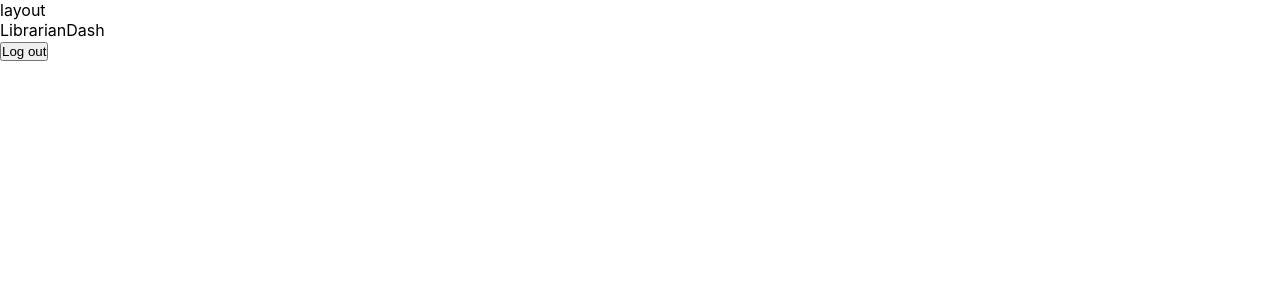
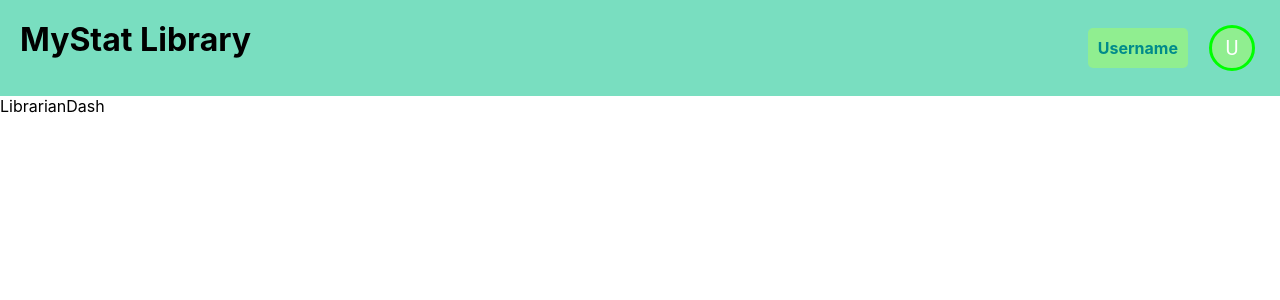
Before and after one commit to MeanLesss/ReactJS-Final-ELibrary-, a React (Create React App) app: page /librarian in a window 1280 px wide. Shown: the top 300 px of the page. Built offline with nearby package versions, Linux system fonts and the light colour scheme.

Commit message:
layout onterface in but not the fucntion

```diff
--- a/src/App.js
+++ b/src/App.js
@@ -30,6 +30,7 @@
 
     localStorage.setItem('user',JSON.stringify(res));
     navigate('/'+res.user.role.toLowerCase(),{replace:true})
+
 
     setError(false);
   }, [name, pass])
--- /dev/null
+++ b/src/Layout.css
@@ -0,0 +1,24 @@
+h1{
+    margin:0;
+    padding:0;
+    /* width:200px; */
+}
+label{
+    color:darkcyan;
+    font-weight: bold;
+    background-color:lightgreen;
+    padding:10px;
+    border-radius: 5px;
+
+}
+#navBar{
+    background-color:rgba(32,201,151,.6);
+    padding: 20px;
+    display:flex;
+    justify-content:space-between;
+}
+#userInfo{
+    display:flex;
+    justify-content:center;
+    align-items:center;
+}
--- a/src/Layout.js
+++ b/src/Layout.js
@@ -1,12 +1,129 @@
-import React from 'react'
-import { Outlet } from 'react-router-dom'
+import React, { useCallback, useState } from 'react';
+import { Outlet, useNavigate } from 'react-router-dom';
+import MenuItem from '@mui/material/MenuItem';
+import Avatar from '@mui/material/Avatar';
+import Menu from '@mui/material/Menu';
+import ListItemIcon from '@mui/material/ListItemIcon';
+import Divider from '@mui/material/Divider';
+import PersonAdd from '@mui/icons-material/PersonAdd';
+import Settings from '@mui/icons-material/Settings';
+import Logout from '@mui/icons-material/Logout';
+import IconButton from '@mui/material/IconButton';
+import Tooltip from '@mui/material/Tooltip';
+import './Layout.css'
+export default function Layout() {
+  const navigate = useNavigate();
+  const DoLogout = useCallback((e) => {
+    e.preventDefault();
+    localStorage.clear();
+    navigate('/', { replace: true });
+  })
+  const [name, setName] = React.useState('Username');
+  const [anchorEl, setAnchorEl] = React.useState(null);
+  const open = Boolean(anchorEl);
+  const handleClick = (event) => {
+    setAnchorEl(event.currentTarget);
+  };
+  const handleClose = () => {
+    setAnchorEl(null);
+  };
+  return (
+    <>
+      <div>
+        {/* this part should have nav bar */}
+        <div id="navBar">
+          <h1>MyStat Library</h1>
+          <div id="userInfo">
+            <label>{name}</label>
+            <Tooltip title="Account settings">
+              <IconButton
+                onClick={handleClick}
+                size="small"
+                sx={{ ml: 2 }}
+                aria-controls={open ? 'account-menu' : undefined}
+                aria-haspopup="true"
+                aria-expanded={open ? 'true' : undefined}
+              >
+                <Avatar sx={{
+                  width: 40,
+                  height: 40,
+                  backgroundColor: 'lightgreen',
+                  border:'3px solid lime'
+                }}>
+                  {name[0]}
+                </Avatar>
+              </IconButton>
+            </Tooltip>
+          </div>
+        </div>
 
-export default function Layout() {
-  return (
-    <div>
-        {/* this part should have nav bar */}
-        layout
-        <Outlet/>
-    </div>
+        {/* this Menu part invoke when click on the avatar */}
+        <Menu
+          anchorEl={anchorEl}
+          id="account-menu"
+          open={open}
+          onClose={handleClose}
+          onClick={handleClose}
+          PaperProps={{
+            elevation: 0,
+            sx: {
+              overflow: 'visible',
+              filter: 'drop-shadow(0px 2px 8px rgba(0,0,0,0.32))',
+              mt: 1.5,
+              '& .MuiAvatar-root': {
+                width: 32,
+                height: 32,
+                ml: -0.5,
+                mr: 1,
+              },
+              '&:before': {
+                content: '""',
+                display: 'block',
+                position: 'absolute',
+                top: 0,
+                right: 14,
+                width: 10,
+                height: 10,
+                bgcolor: 'background.paper',
+                transform: 'translateY(-50%) rotate(45deg)',
+                zIndex: 0,
+              },
+            },
+          }}
+          transformOrigin={{ horizontal: 'right', vertical: 'top' }}
+          anchorOrigin={{ horizontal: 'right', vertical: 'bottom' }}
+        >
+          <MenuItem>
+            <Avatar /> Profile
+          </MenuItem>
+          <MenuItem>
+            <Avatar /> My account
+          </MenuItem>
+          <Divider />
+          <MenuItem>
+            <ListItemIcon>
+              <PersonAdd fontSize="small" />
+            </ListItemIcon>
+            Add another account
+          </MenuItem>
+          <MenuItem>
+            <ListItemIcon>
+              <Settings fontSize="small" />
+            </ListItemIcon>
+            Settings
+          </MenuItem>
+
+          <MenuItem onClick={DoLogout}>
+            <ListItemIcon>
+              <Logout fontSize="small" />
+            </ListItemIcon>
+            Logout
+          </MenuItem>
+        </Menu>
+        {/* <button onClick={DoLogout}>Log out</button> */}
+
+      </div>
+      <Outlet />
+    </>
   )
 }
--- a/src/Librarian/LibrarianDash.js
+++ b/src/Librarian/LibrarianDash.js
@@ -4,17 +4,10 @@
 export default function LibrarianDash() {
 
   const navigate = useNavigate();
-  const DoLogout = useCallback((e)=>{
-    e.preventDefault();
-    localStorage.clear();
-    navigate('/',{replace:true});
-
-  })
 
   return (
     <>
       <div>LibrarianDash</div>
-      <button onClick={DoLogout}>Log out</button>
     </>
   )
 }
```
